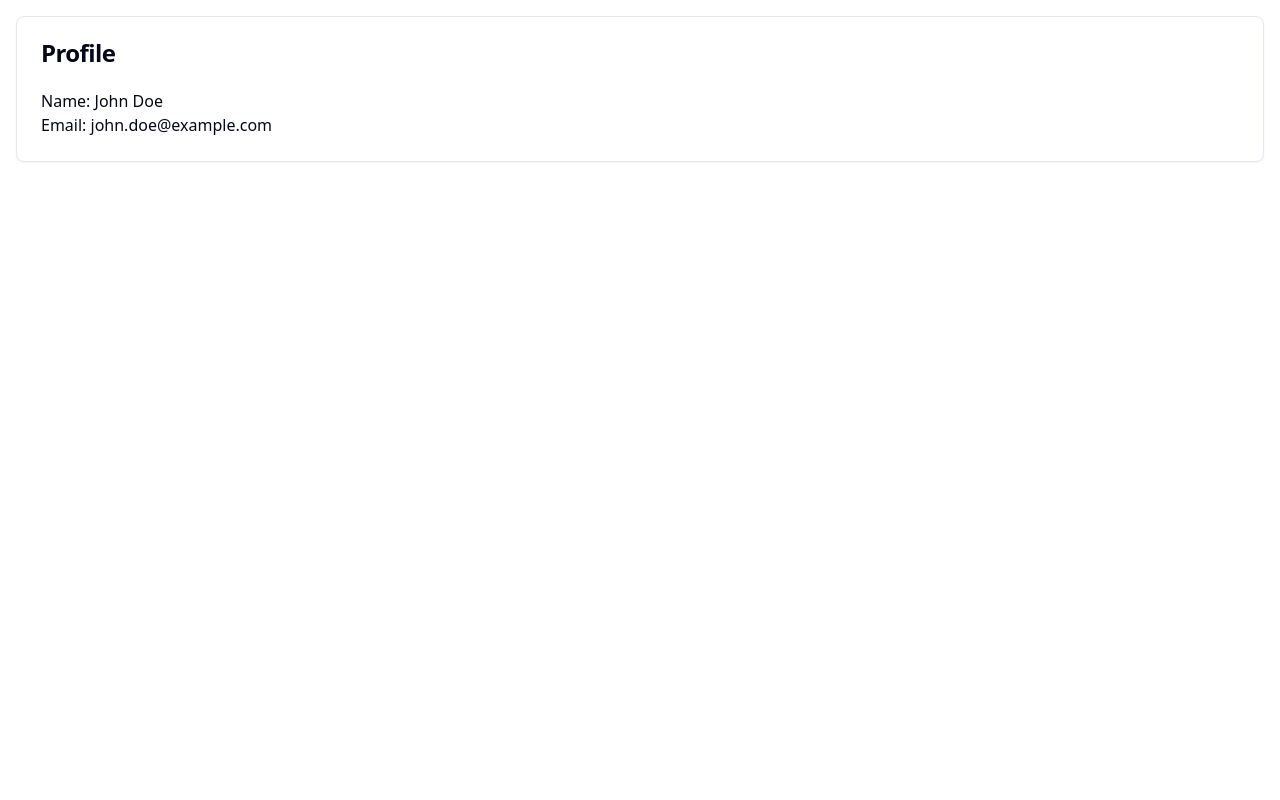
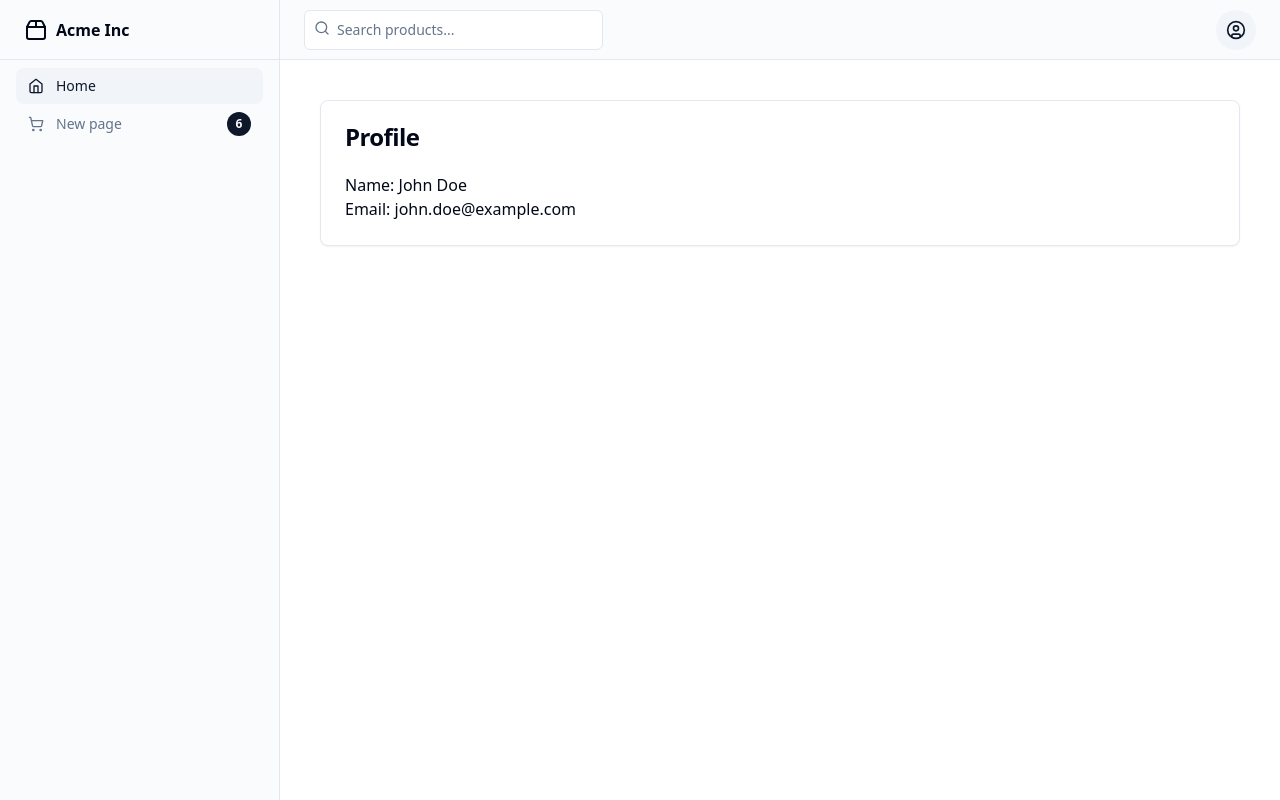
Before and after one commit to GPT-Engineer-App/fanatic-insights, a React (Vite) app: page /profile in a window 1280 px wide. Built offline with nearby package versions, Linux system fonts and the light colour scheme.

Commit message:
Wrap Profile page with SharedLayout component.

```diff
--- a/src/App.jsx
+++ b/src/App.jsx
@@ -9,7 +9,14 @@ function App() {
     <Router>
       <Routes>
         <Route path="/login" element={<Login />} />
-        <Route path="/profile" element={<Profile />} />
+        <Route
+          path="/profile"
+          element={
+            <SharedLayout>
+              <Profile />
+            </SharedLayout>
+          }
+        />
         <Route
           path="/"
           element={
```
